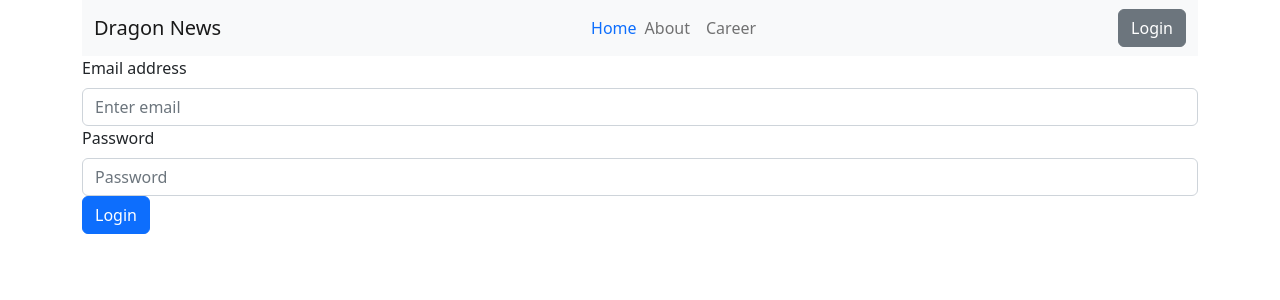
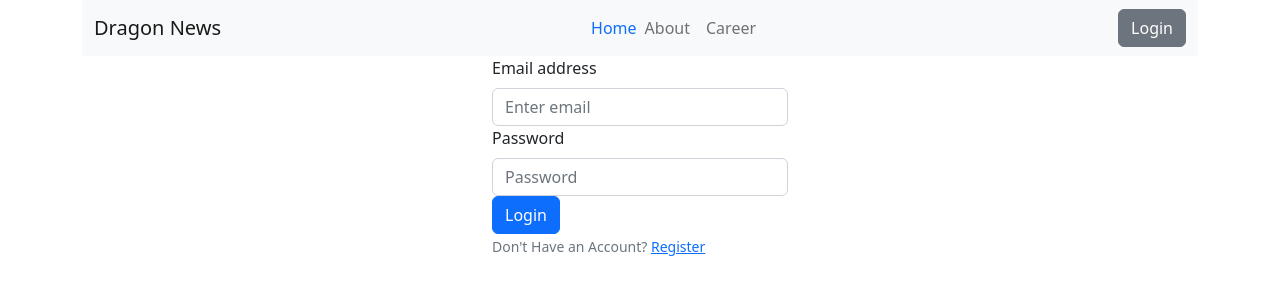
Before and after one commit to fxinfo24/dragon-news-client-react-bootstrap, a React (Vite) app: page /login in a window 1280 px wide. Shown: the top 300 px of the page. Built offline with nearby package versions, Linux system fonts and the light colour scheme; no server answers.

Commit message:
Register and Login form working as aspected.

```diff
--- a/src/ContextProvider/AuthProvider.jsx
+++ b/src/ContextProvider/AuthProvider.jsx
@@ -1,12 +1,13 @@
 import React, { createContext, useEffect, useState } from "react";
 import firebaseApp from "../Firebase/firebase.config";
 import { createUserWithEmailAndPassword, getAuth, onAuthStateChanged, signInWithEmailAndPassword, signOut } from "firebase/auth";
+import { auth } from "../Firebase/firebase.config";
 
 // Step 1: Create a context and export it for using from anywhere
 export const AuthContext = createContext(null);
 
 // Step 4: Create an auth as Firebase documentation
-const auth = getAuth(firebaseApp);
+// const auth = getAuth(firebaseApp);
 
 // Step 2: Set 'children' object and use it inside AuthContext.Provider
 const AuthProvider = ({ children }) => {
--- a/src/Pages/Users/Login/LoginForm.jsx
+++ b/src/Pages/Users/Login/LoginForm.jsx
@@ -1,24 +1,39 @@
-import { useState } from "react";
+import { useContext, useState } from "react";
 import { Container, Form, Button } from "react-bootstrap";
+import { Link } from "react-router-dom";
+import { AuthContext } from "../../../ContextProvider/AuthProvider";
 
 function LoginForm() {
   const [email, setEmail] = useState("");
   const [password, setPassword] = useState("");
 
-  const handleSubmit = (event) => {
+  const { logInUser } = useContext(AuthContext)
+
+
+  const handleLogin = (event) => {
     event.preventDefault();
-    // handle form submission
 
     // Optional:
     // const form = event.target;
     // const email = form.email.value;
     // const password = form.password.value;
-    // console.log(email, password);
+    console.log(email, password);
+
+    // Handle form submission logic here
+    logInUser(email, password)
+    .then(result => {
+        const loggedInUser = result.user;
+        console.log(logInUser);
+      })
+      .catch(err => {
+        console.log(err);
+      });
+
   };
 
   return (
-    <Container>
-      <Form onSubmit={handleSubmit}>
+    <Container className="w-25 mx-auto">
+      <Form onSubmit={handleLogin}>
         <Form.Group controlId="email">
           <Form.Label>Email address</Form.Label>
           <Form.Control
@@ -44,6 +59,13 @@ function LoginForm() {
         <Button variant="primary" type="submit">
           Login
         </Button>
+
+        <br />
+        <Form.Text className="text-secondary">
+          Don't Have an Account? <Link to="/register">Register</Link>
+        </Form.Text>
+        <Form.Text className="text-success"></Form.Text>
+        <Form.Text className="text-danger"></Form.Text>
       </Form>
     </Container>
   );
--- a/src/Pages/Users/Registration/RegistrationForm.jsx
+++ b/src/Pages/Users/Registration/RegistrationForm.jsx
@@ -1,6 +1,8 @@
 import React, { useContext, useState } from 'react';
-import { Form, Button } from 'react-bootstrap';
+import { Form, Button, Container } from 'react-bootstrap';
 import { AuthContext } from '../../../ContextProvider/AuthProvider';
+import { Link } from 'react-router-dom';
+import { clear } from 'localforage';
 
 const RegistrationForm = () => {
     const { createUser } = useContext(AuthContext);
@@ -16,13 +18,14 @@ const RegistrationForm = () => {
   const handleSubmit = (event) => {
     event.preventDefault();
 
-    const form = event.target;
-    const name = form.name.value;
-    const email = form.email.value;
-    const photo = form.photoURL.value;
-    const password = form.pass.value;
-    const confirmPass = form.confirmPass.value;
-    console.log(name, email, password, confirmPass);
+    // Optional
+    // const form = event.target;
+    // const name = form.userName.value;
+    // const email = form.email.value;
+    // const photo = form.photoURL.value;
+    // const password = form.pass.value;
+    // const confirmPass = form.confirmPass.value;
+    console.log(name, email, password, /*confirmPass*/);
 
 
     // Regex for password validation
@@ -36,11 +39,20 @@ const RegistrationForm = () => {
       return;
     }
     // Handle form submission logic here
+    createUser(email, password)
+    .then(result => {
+        const createdUser = result.user;
+        console.log(createdUser);
+    })
+    .catch(err => {
+        console.log(err);
+    });
     console.log('Form submitted successfully!');
   };
 
   return (
-    <Form onSubmit={handleSubmit}>
+    <Container className='w-25 mx-auto'>
+        <Form onSubmit={handleSubmit}>
       <Form.Group controlId="formName">
         <Form.Label>Name</Form.Label>
         <Form.Control
@@ -49,6 +61,7 @@ const RegistrationForm = () => {
           placeholder="Enter name"
           value={name}
           onChange={(event) => setName(event.target.value)}
+          required
         />
       </Form.Group>
 
@@ -71,6 +84,7 @@ const RegistrationForm = () => {
           placeholder="Enter email"
           value={email}
           onChange={(event) => setEmail(event.target.value)}
+          required
         />
       </Form.Group>
 
@@ -82,6 +96,7 @@ const RegistrationForm = () => {
           placeholder="Enter password"
           value={password}
           onChange={(event) => setPassword(event.target.value)}
+          required
         />
       </Form.Group>
 
@@ -93,6 +108,7 @@ const RegistrationForm = () => {
           placeholder="Confirm password"
           value={confirmPassword}
           onChange={(event) => setConfirmPassword(event.target.value)}
+          required
         />
       </Form.Group>
 
@@ -110,7 +126,19 @@ const RegistrationForm = () => {
       <Button variant="primary" type="submit">
         Register
       </Button>
+
+      <br />
+                <Form.Text className="text-secondary">
+                    Already Have an Account? <Link to="/login">Login</Link>
+                </Form.Text>
+                <Form.Text className="text-success">
+
+                </Form.Text>
+                <Form.Text className="text-danger">
+
+                </Form.Text>
     </Form>
+    </Container>
   );
 };
 
```
